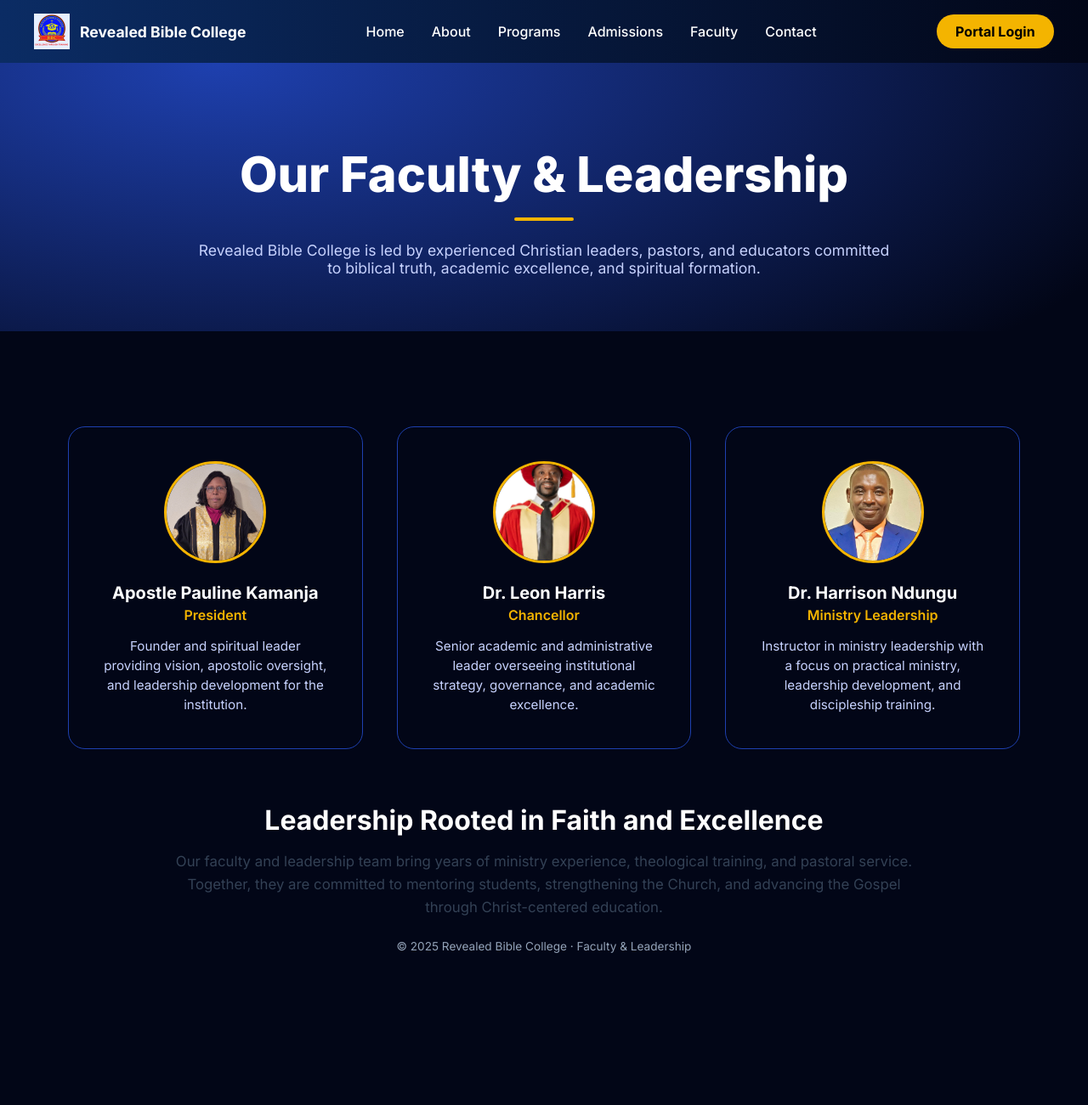
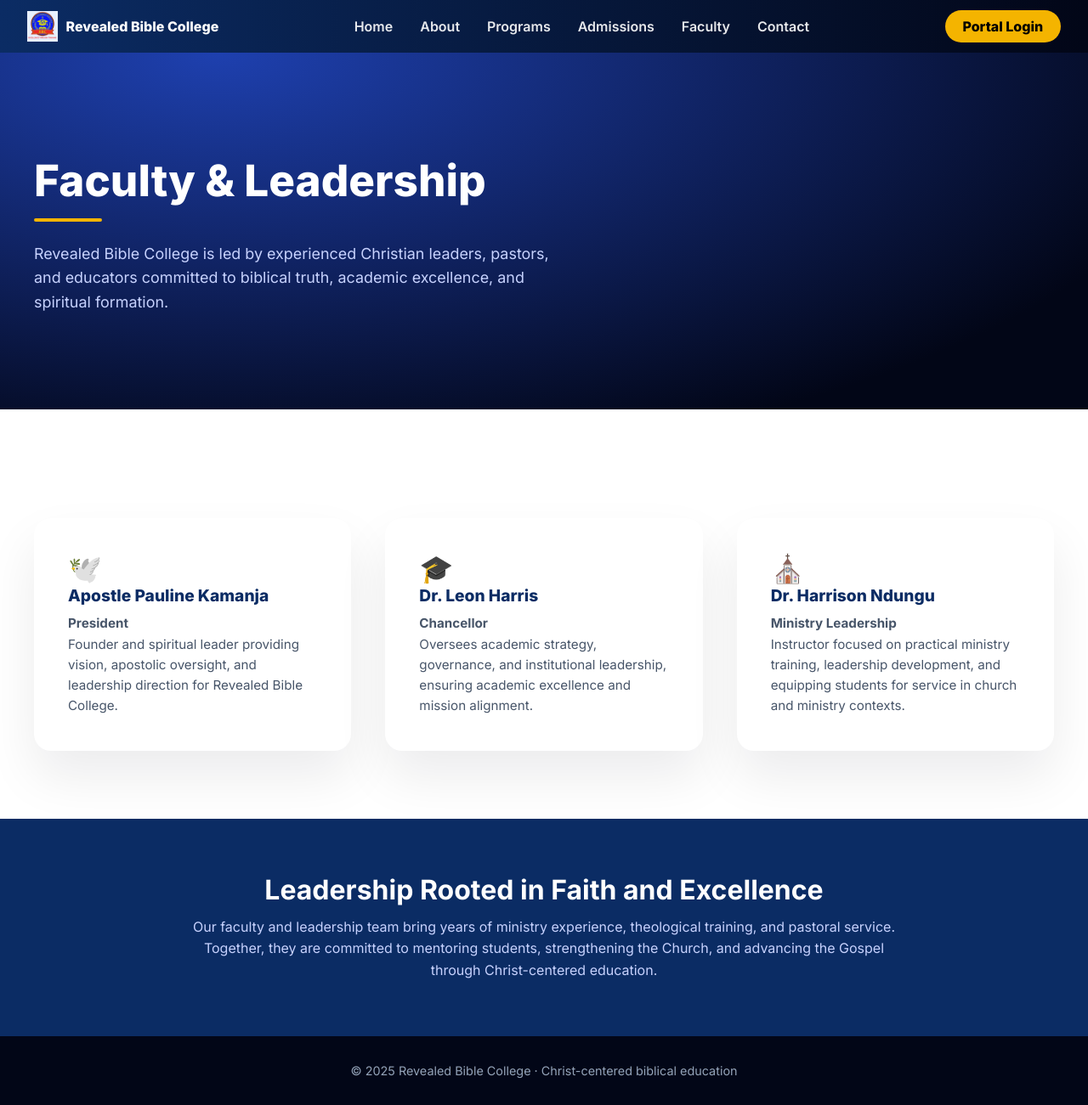
Before and after one commit to WillieKM/my-student-portal, a Jekyll site: the page built from faculty.html, in a window 1280 px wide and 1301 px high. Shown: the whole window at 85% size. Built offline with Jekyll 4.4.1, drawn with Linux system fonts in a browser that asks for light colours.

Commit message:
Update faculty.html

```diff
--- a/faculty.html
+++ b/faculty.html
@@ -1,318 +1,66 @@
-<!DOCTYPE html>
-<html lang="en">
-<head>
-  <meta charset="UTF-8" />
-  <meta name="viewport" content="width=device-width, initial-scale=1.0" />
-  <title>Faculty & Leadership | Revealed Bible College</title>
-
-  <meta name="description" content="Meet the faculty and leadership of Revealed Bible College. Experienced Christian leaders committed to biblical truth, academic excellence, and spiritual formation.">
-
-  <link href="https://fonts.googleapis.com/css2?family=Inter:wght@400;500;600;700;800&display=swap" rel="stylesheet">
-
-  <style>
-    :root {
-      --navy-dark: #020617;
-      --navy: #0b2c64;
-      --navy-soft: #1e40af;
-      --gold: #f4b400;
-      --text-light: #e5e7eb;
-      --text-muted: #c7d2fe;
-      --radius: 1.25rem;
-    }
-
-    * {
-      box-sizing: border-box;
-      margin: 0;
-      padding: 0;
-    }
-
-    body {
-      font-family: "Inter", sans-serif;
-      background: var(--navy-dark);
-      color: white;
-      min-height: 100vh;
-    }
-
-    a {
-      color: inherit;
-      text-decoration: none;
-    }
-
-    /* ================= HEADER ================= */
-
-    header {
-      background: linear-gradient(90deg, var(--navy), var(--navy-dark));
-      position: sticky;
-      top: 0;
-      z-index: 10;
-    }
-
-    .nav {
-      max-width: 1400px;
-      margin: auto;
-      padding: 1rem 2.5rem;
-      display: flex;
-      align-items: center;
-      justify-content: space-between;
-    }
-
-    .brand {
-      display: flex;
-      align-items: center;
-      gap: 0.75rem;
-      font-weight: 700;
-      font-size: 1.1rem;
-    }
-
-    .brand img {
-      height: 42px;
-    }
-
-    .nav-links {
-      display: flex;
-      gap: 2rem;
-      font-weight: 500;
-    }
-
-    .nav-cta {
-      background: var(--gold);
-      color: black;
-      padding: 0.6rem 1.4rem;
-      border-radius: 999px;
-      font-weight: 700;
-    }
-
-    /* ================= HERO ================= */
-
-    .hero {
-      background: radial-gradient(1200px 500px at 20% 0%, var(--navy-soft), var(--navy-dark));
-      padding: 6rem 2.5rem 4rem;
-      text-align: center;
-    }
-
-    .hero h1 {
-      font-size: clamp(2.8rem, 4.5vw, 3.6rem);
-      font-weight: 800;
-      margin-bottom: 1rem;
-    }
-
-    .hero-divider {
-      width: 70px;
-      height: 4px;
-      background: var(--gold);
-      border-radius: 999px;
-      margin: 0 auto 1.5rem;
-    }
-
-    .hero p {
-      max-width: 820px;
-      margin: auto;
-      font-size: 1.1rem;
-      color: var(--text-muted);
-    }
-
-    /* ================= FACULTY (DARK) ================= */
-
-    .faculty-section {
-      max-width: 1200px;
-      margin: auto;
-      padding: 4rem 2.5rem;
-    }
-
-    .faculty-grid {
-      margin-top: 3rem;
-      display: grid;
-      grid-template-columns: repeat(auto-fit, minmax(280px, 1fr));
-      gap: 2.5rem;
-    }
-
-    .faculty-card {
-      background: #020617;
-      border-radius: var(--radius);
-      padding: 2.5rem;
-      text-align: center;
-      border: 1px solid #1e40af;
-    }
-
-    .faculty-card img {
-      width: 120px;
-      height: 120px;
-      object-fit: cover;
-      border-radius: 999px;
-      margin-bottom: 1.2rem;
-      border: 3px solid var(--gold);
-    }
-
-    .faculty-card h3 {
-      font-size: 1.25rem;
-      margin-bottom: 0.25rem;
-    }
-
-    .faculty-card span {
-      display: block;
-      color: var(--gold);
-      font-weight: 600;
-      margin-bottom: 1rem;
-    }
-
-    .faculty-card p {
-      font-size: 0.95rem;
-      color: var(--text-muted);
-      line-height: 1.5;
-    }
-<section class="section-white">
-  <div class="section-inner">
-    <h2>Faculty & Leadership</h2>
+---
+layout: default
+title: Faculty & Leadership | Revealed Bible College
+description: Meet the faculty and leadership of Revealed Bible College—experienced Christian leaders committed to biblical truth, academic excellence, and spiritual formation.
+---
+<!-- HERO -->
+<section class="hero hero--compact">
+  <div class="hero-inner">
+    <div>
+      <h1>Faculty & Leadership</h1>
+      <div class="hero-divider"></div>
       <p>
-      Revealed Bible College is led by experienced Christian leaders committed
-      to biblical truth, academic excellence, and spiritual formation.
+        Revealed Bible College is led by experienced Christian leaders,
+        pastors, and educators committed to biblical truth, academic excellence,
+        and spiritual formation.
       </p>
-
-    <div class="card-grid">
-      <div class="card">
-        <h3>Apostle Pauline Kamanja</h3>
-        <p><strong>President</strong><br>
-        Founder and spiritual leader providing vision and apostolic oversight.</p>
-      </div>
-<div class="card">
-  <div class="card-icon">🎓</div>
-  <h3>Dr. Leon Harris</h3>
-  <p><strong>Chancellor</strong><br>Academic and institutional leadership.</p>
-</div>
-
-      <div class="card">
-        <h3>Dr. Leon Harris</h3>
-        <p><strong>Chancellor</strong><br>
-        Oversees academic strategy, governance, and institutional leadership.</p>
-      </div>
-
-      <div class="card">
-        <h3>Dr. Harrison Ndungu</h3>
-        <p><strong>Ministry Leadership</strong><br>
-        Instructor focused on practical ministry and leadership development.</p>
-      </div>
     </div>
   </div>
 </section>
 
-    /* ================= LIGHT SECTION ================= */
+<!-- WHITE MIDDLE SECTION -->
+<section class="section-white">
+  <div class="section-inner">
 
-    .light-section {
-      background: #f8fafc;
-      color: #020617;
-      padding: 5rem 2.5rem;
-    }
+    <div class="card-grid">
 
-    .light-inner {
-      max-width: 1100px;
-      margin: auto;
-      text-align: center;
-    }
-
-    .light-inner h2 {
-      font-size: 2rem;
-      margin-bottom: 1rem;
-    }
-
-    .light-inner p {
-      max-width: 900px;
-      margin: auto;
-      color: #334155;
-      line-height: 1.6;
-      font-size: 1.05rem;
-    }
-
-    /* ================= FOOTER ================= */
-
-    footer {
-      text-align: center;
-      padding: 1.5rem;
-      font-size: 0.85rem;
-      color: #94a3b8;
-      background: var(--navy-dark);
-    }
-
-    /* ================= RESPONSIVE ================= */
-
-    @media (max-width: 900px) {
-      .nav-links {
-        display: none;
-      }
-    }
-  </style>
-</head>
-
-<body>
-
-<header>
-  <div class="nav">
-    <div class="brand">
-      <img src="logo.png" alt="Revealed Bible College Logo">
-      <span>Revealed Bible College</span>
-    </div>
-
-    <nav class="nav-links">
-      <a href="index.html">Home</a>
-      <a href="about.html">About</a>
-      <a href="programs.html">Programs</a>
-      <a href="admissions.html">Admissions</a>
-      <a href="faculty.html">Faculty</a>
-      <a href="contact.html">Contact</a>
-    </nav>
-
-    <a href="login.html" class="nav-cta">Portal Login</a>
-  </div>
-</header>
-
-<section class="hero">
-  <h1>Our Faculty & Leadership</h1>
-  <div class="hero-divider"></div>
-  <p>
-    Revealed Bible College is led by experienced Christian leaders, pastors, and educators
-    committed to biblical truth, academic excellence, and spiritual formation.
-  </p>
-</section>
-
-<section class="faculty-section">
-
-  <div class="faculty-grid">
-
-    <div class="faculty-card">
-      <img src="pauline-kamanja.jpg" alt="Apostle Pauline Kamanja">
+      <div class="card">
+        <span class="card-icon">🕊️</span>
         <h3>Apostle Pauline Kamanja</h3>
-      <span>President</span>
+        <p><strong>President</strong></p>
         <p>
           Founder and spiritual leader providing vision, apostolic oversight,
-        and leadership development for the institution.
+          and leadership direction for Revealed Bible College.
         </p>
       </div>
 
-    <div class="faculty-card">
-      <img src="leon-harris.jpg" alt="Dr. Leon Harris">
+      <div class="card">
+        <span class="card-icon">🎓</span>
         <h3>Dr. Leon Harris</h3>
-      <span>Chancellor</span>
+        <p><strong>Chancellor</strong></p>
         <p>
-        Senior academic and administrative leader overseeing institutional strategy,
-        governance, and academic excellence.
+          Oversees academic strategy, governance, and institutional leadership,
+          ensuring academic excellence and mission alignment.
         </p>
       </div>
 
-    <div class="faculty-card">
-      <img src="harrison-ndungu.jpg" alt="Dr. Harrison Ndungu">
+      <div class="card">
+        <span class="card-icon">⛪</span>
         <h3>Dr. Harrison Ndungu</h3>
-      <span>Ministry Leadership</span>
+        <p><strong>Ministry Leadership</strong></p>
         <p>
-        Instructor in ministry leadership with a focus on practical ministry,
-        leadership development, and discipleship training.
+          Instructor focused on practical ministry training, leadership development,
+          and equipping students for service in church and ministry contexts.
         </p>
       </div>
 
     </div>
 
+  </div>
 </section>
 
-<section class="light-section">
-  <div class="light-inner">
+<!-- DARK BOTTOM SECTION -->
+<section class="catalogue-cta">
   <h2>Leadership Rooted in Faith and Excellence</h2>
   <p>
     Our faculty and leadership team bring years of ministry experience,
@@ -320,12 +68,4 @@
     to mentoring students, strengthening the Church, and advancing the Gospel
     through Christ-centered education.
   </p>
-  </div>
 </section>
-
-<footer>
-  © 2025 Revealed Bible College · Faculty & Leadership
-</footer>
-
-</body>
-</html>
```
Lines whose indentation alone changed are shown as unchanged.
